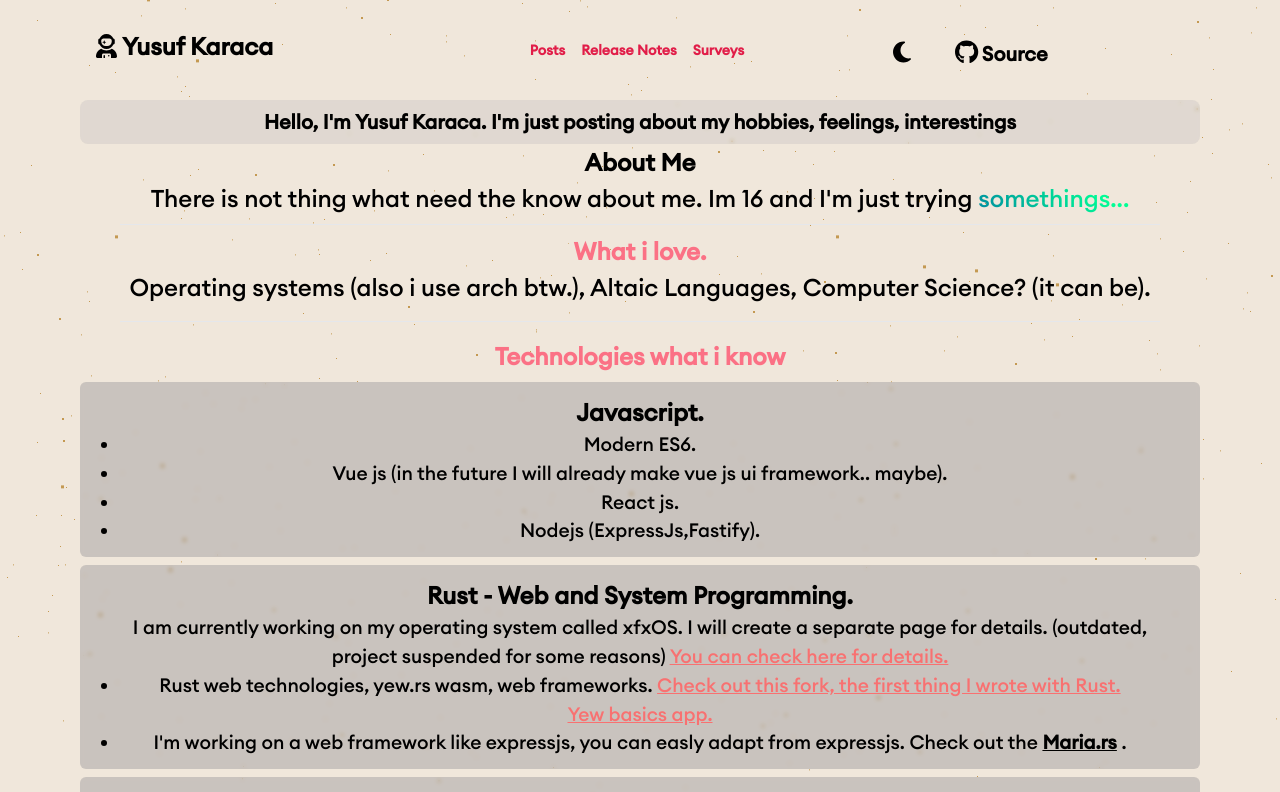
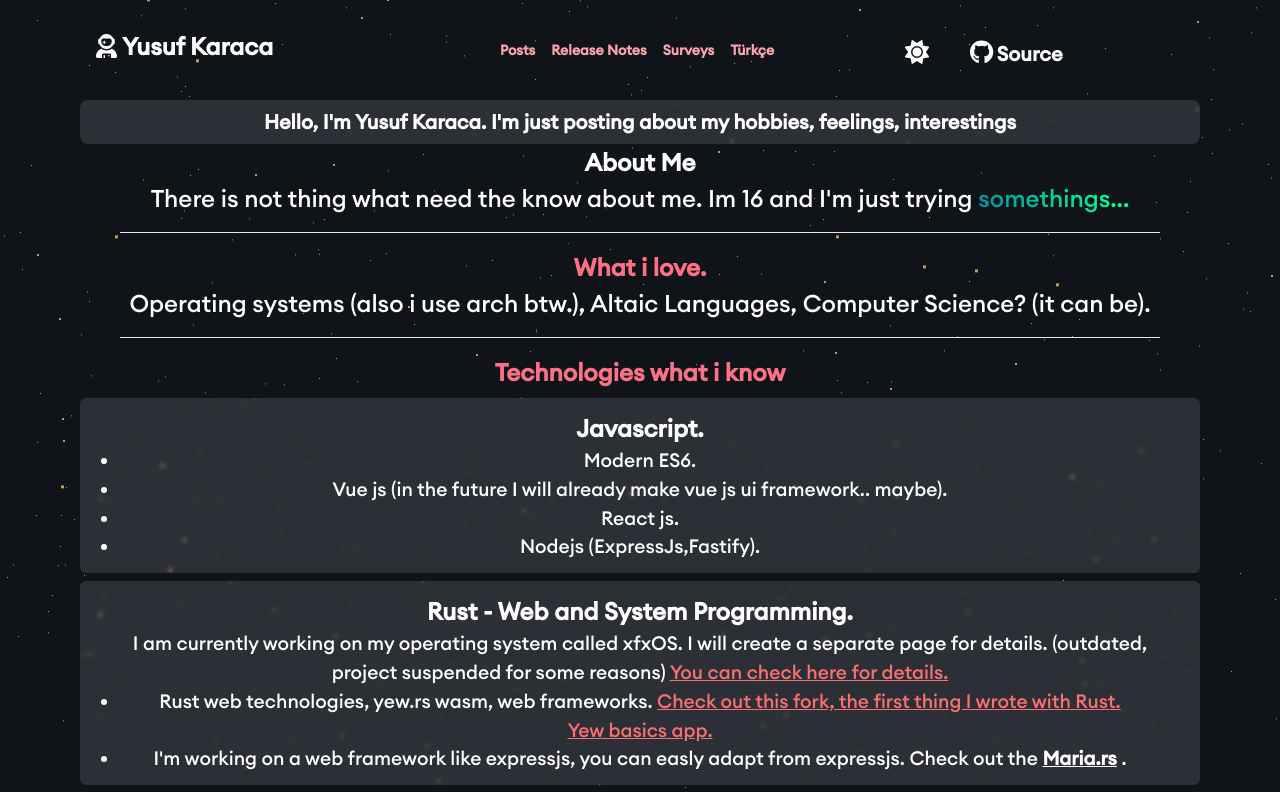
Before and after one commit to xfxpositions/my-porftolio, a Vue app: page / in a window 1280 px wide. Shown: the top 792 px of the page. Built offline with nearby package versions, Linux system fonts and the light colour scheme; a web font is replaced by a local one; what vue3-markdown-it would draw is missing.

Commit message:
language support dark theme fix smooth page transitions

```diff
--- a/src/App.vue
+++ b/src/App.vue
@@ -20,6 +20,21 @@
 import Stars from "./components/Stars.vue";
 import DarkModeVue from "./components/DarkMode.vue";
 import Navbar from "./components/Navbar.vue";
+import { useColorMode } from "@vueuse/core";
+
+const mode = useColorMode({
+  attribute: "theme",
+  modes: {
+    // custom colors
+    dim: "dim",
+    cafe: "cafe",
+  },
+});
+if (localStorage.getItem("vueuse-color-scheme") == "auto") {
+  mode.value = "dark";
+}
+
+console.log(mode.value);
 </script>
 <style>
 @import url("https://fonts.cdnfonts.com/css/euclid-circular-a");
--- a/src/components/Link.vue
+++ b/src/components/Link.vue
@@ -1,5 +1,12 @@
 <template>
+  <a
+    v-if="isA"
+    class="text-rose-600 dark:text-rose-300 text-sm decoration-black dark:decoration-white hover:underline before:h-2 underline-offset-2 inline-block transition-all duration-300 ease-in-out m-2"
+    :href="link"
+    ><slot />
+  </a>
   <router-link
+    v-else
     class="text-rose-600 dark:text-rose-300 text-sm decoration-black dark:decoration-white hover:underline before:h-2 underline-offset-2 inline-block transition-all duration-300 ease-in-out m-2"
     :to="link"
     ><slot />
@@ -8,6 +15,6 @@
 <script setup>
 import { ref } from "vue";
 
-const props = defineProps(["to"]);
+const props = defineProps(["to", "isA"]);
 const link = ref(props.to);
 </script>
--- a/src/components/Navbar.vue
+++ b/src/components/Navbar.vue
@@ -1,4 +1,5 @@
 <template>
+  <Section class="z-20" duration="50">
     <nav class="z-20 relative py-5 px-4 flex justify-between">
       <router-link to="/" class="z-10">
         <h1 class="group">
@@ -15,6 +16,9 @@
 
         <LinkVue to="/release-notes" class="text-lg">Release Notes</LinkVue>
         <LinkVue to="/surveys" class="text-lg">Surveys</LinkVue>
+        <LinkVue to="https://yusufkaraca.dev" class="text-lg" :is-a="true"
+          >Türkçe</LinkVue
+        >
       </div>
       <div class="z-10 flex gap-4">
         <DarkModeVue class="z-10" />
@@ -27,10 +31,12 @@
         <NavbarMenuMobile></NavbarMenuMobile>
       </div>
     </nav>
+  </Section>
 </template>
 <script setup>
 import LinkVue from "./Link.vue";
 import DarkModeVue from "./DarkMode.vue";
 import NavbarMenuMobile from "./NavbarMenuMobile.vue";
 import Github from "./Github.vue";
+import Section from "../components/Section.vue";
 </script>
--- a/src/components/NavbarMenuMobile.vue
+++ b/src/components/NavbarMenuMobile.vue
@@ -19,6 +19,14 @@
       <MenuItems
         class="flex flex-col gap-1 justify-start items-start backdrop-blur-[2px] bg-opacity-[98%] text-[1.25rem] font-normal z-20 absolute right-0 mt-2 w-56 origin-top-right rounded-md bg-white text-black dark:text-white dark:bg-slate-800 shadow-lg ring-1 ring-black ring-opacity-5 focus:outline-none border-black"
       >
+        <MenuItem class="px-1 pl-2">
+          <a
+            href="https://en.yusufkaraca.dev"
+            class="group px-1 py-1 rounded-md h-[100%] w-[100%] flex hover:bg-slate-100 dark:hover:bg-slate-700 transition-all duration-300 ease-in-out"
+          >
+            <button class="group-hover:underline">Change Language</button>
+          </a>
+        </MenuItem>
         <MenuItem class="px-1 pl-2">
           <router-link
             to="/posts"
--- a/src/components/Section.vue
+++ b/src/components/Section.vue
@@ -1,5 +1,6 @@
 <template>
   <div
+    class="relative z-20"
     v-motion
     :initial="{
       opacity: 0,
--- a/src/pages/HomePage.vue
+++ b/src/pages/HomePage.vue
@@ -1,19 +1,24 @@
 <template>
   <div class="grid justify-center align-center flex-col">
     <div class="z-10">
+      <Section delay="100">
         <div
           class="text-xl p-2 backdrop-blur-[2px] bg-zinc-400 m-auto rounded-lg bg-opacity-20"
         >
           Hello, I'm Yusuf Karaca. I'm just posting about my hobbies, feelings,
           interestings
         </div>
+      </Section>
+      <Section delay="200">
         <h1>About Me</h1>
         <h2 class="font-normal">
           There is not thing what need the know about me. Im 16 and I'm just
           trying
           <span class="graident"> somethings... </span>
         </h2>
-      <div class="px-10 py-1 md:py-2">
+      </Section>
+      <Section delay="300">
+        <div class="px-10 py-4">
           <hr />
         </div>
         <h2 class="text-rose-400 text-ellipsis">What i love.</h2>
@@ -21,12 +26,17 @@
           Operating systems (also i use arch btw.), Altaic Languages, Computer
           Science? (it can be).
         </div>
+      </Section>
+
+      <Section delay="400">
         <div class="px-10 py-4">
           <hr />
         </div>
         <h2 class="text-rose-400">
           Technologies what i <span class="">know</span>
         </h2>
+      </Section>
+      <Section delay="500">
         <div
           class="flex flex-col px-6 py-2 md:p-7 md:py-3 lg:p-10 lg:py-3 bg-zinc-500 bg-opacity-30 backdrop-blur-[2px] rounded-md mt-2"
         >
@@ -41,6 +51,8 @@
             <li>Nodejs (ExpressJs,Fastify).</li>
           </ul>
         </div>
+      </Section>
+      <Section delay="600">
         <div
           class="flex flex-col px-6 py-2 md:p-7 md:py-3 lg:p-10 lg:py-3 bg-zinc-500 bg-opacity-30 backdrop-blur-[2px] rounded-md mt-2"
         >
@@ -71,19 +83,22 @@
                 >Yew basics app.</a
               >
               <br />
+            </li>
+
             <li>
-              I'm working on a web framework like expressjs, you can easly adapt from expressjs. Check out the
+              I'm working on a web framework like expressjs, you can easly adapt
+              from expressjs. Check out the
               <a
                 href="https://github.com/xfxpositions/maria"
-              class="font-semibold underline "
+                class="font-semibold underline"
                 >Maria.rs</a
               >
               .
             </li>
-
-          </li>
           </ul>
         </div>
+      </Section>
+      <Section delay="700">
         <div
           class="flex flex-col px-6 py-2 md:p-7 md:py-3 lg:p-10 lg:py-3 bg-zinc-500 bg-opacity-30 backdrop-blur-[2px] rounded-md mt-2"
         >
@@ -105,16 +120,19 @@
           <ul class="list-disc font-normal text-[1rem] md:text-[1.2rem]">
             <li>Blockchain's working logic.</li>
             <li>
-            Cryptocurrencies, you can check my repo (I want to develop bekircoin
-            with rust in the future, it will be working with the Blockchain
-            network this time).
+              Cryptocurrencies, you can check my repo (I want to develop
+              bekircoin with rust in the future, it will be working with the
+              Blockchain network this time).
             </li>
             <li>Simple level hashing algorithms.</li>
-          <a href="https://github.com/bekircoin" class="text-red-400 underline"
+            <a
+              href="https://github.com/bekircoin"
+              class="text-red-400 underline"
               >repo of Bekircoin</a
             >
           </ul>
         </div>
+      </Section>
 
       <hr class="mt-2" />
       <code class="text-sm md:text-[1.2rem]">Yusuf Karaca - 16/03/2023</code>
--- a/src/pages/ReleaseNotes.vue
+++ b/src/pages/ReleaseNotes.vue
@@ -1,6 +1,27 @@
 <template>
   <div class="z-10">
     <h1>Release Notes</h1>
+    <Section delay="100">
+      <ul>
+        <div
+          class="flex flex-col px-6 py-2 md:p-7 md:py-3 lg:p-10 lg:py-3 bg-zinc-500 bg-opacity-30 backdrop-blur-[2px] rounded-md mt-2"
+        >
+          06/05/2023
+          <ul class="ml-4 text-lg font-normal">
+            <li>Turkish language support.</li>
+            <li>smooth page transitions.</li>
+            <li>
+              design improvements
+              <a href="https://github.com/xfxpositions/maria"
+                >I'm continue Maria.rs</a
+              >
+              .
+            </li>
+          </ul>
+        </div>
+      </ul>
+    </Section>
+    <Section delay="200">
       <ul>
         <div
           class="flex flex-col px-6 py-2 md:p-7 md:py-3 lg:p-10 lg:py-3 bg-zinc-500 bg-opacity-30 backdrop-blur-[2px] rounded-md mt-2"
@@ -12,9 +33,9 @@
             <li>Navbar Github link added.</li>
             <li>
               There is still have some problems, i'll fix in the future or throw
-            to thrash this old project. I don't wanna write any Javascript code
-            anymore, but maybe i'll reboot this project in nextjs. If you wanna
-            ask "why nextjs, your answer probably gonna be
+              to thrash this old project. I don't wanna write any Javascript
+              code anymore, but maybe i'll reboot this project in nextjs. If you
+              wanna ask "why nextjs, your answer probably gonna be
               <span class="font-semibold"
                 >'becuase nuxt3 is sucks and sveltekit needs moore to
                 improve.'</span
@@ -23,6 +44,8 @@
           </ul>
         </div>
       </ul>
+    </Section>
+    <Section delay="300">
       <ul>
         <div
           class="flex flex-col px-6 py-2 md:p-7 md:py-3 lg:p-10 lg:py-3 bg-zinc-500 bg-opacity-30 backdrop-blur-[2px] rounded-md mt-2"
@@ -44,5 +67,9 @@
           </ul>
         </div>
       </ul>
+    </Section>
   </div>
 </template>
+<script setup>
+import Section from "../components/Section.vue";
+</script>
```
Lines whose indentation alone changed are shown as unchanged.
